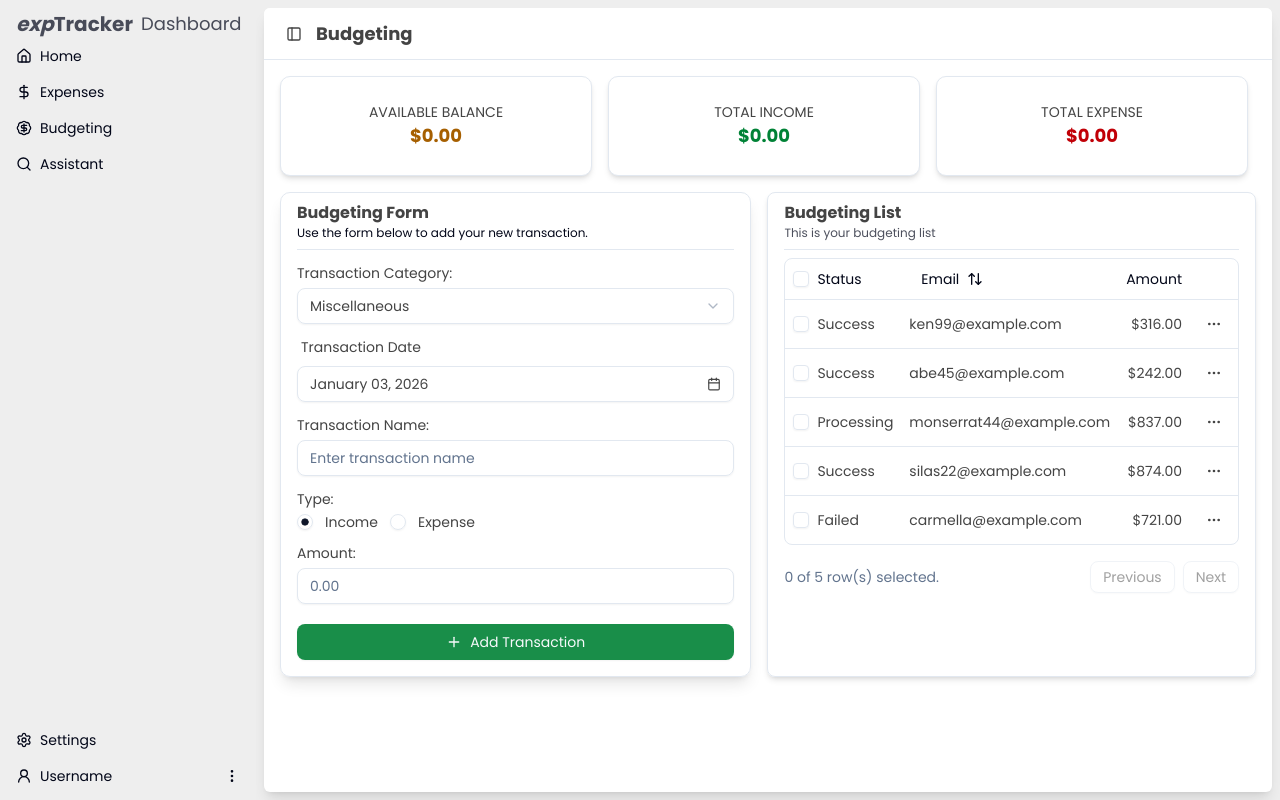
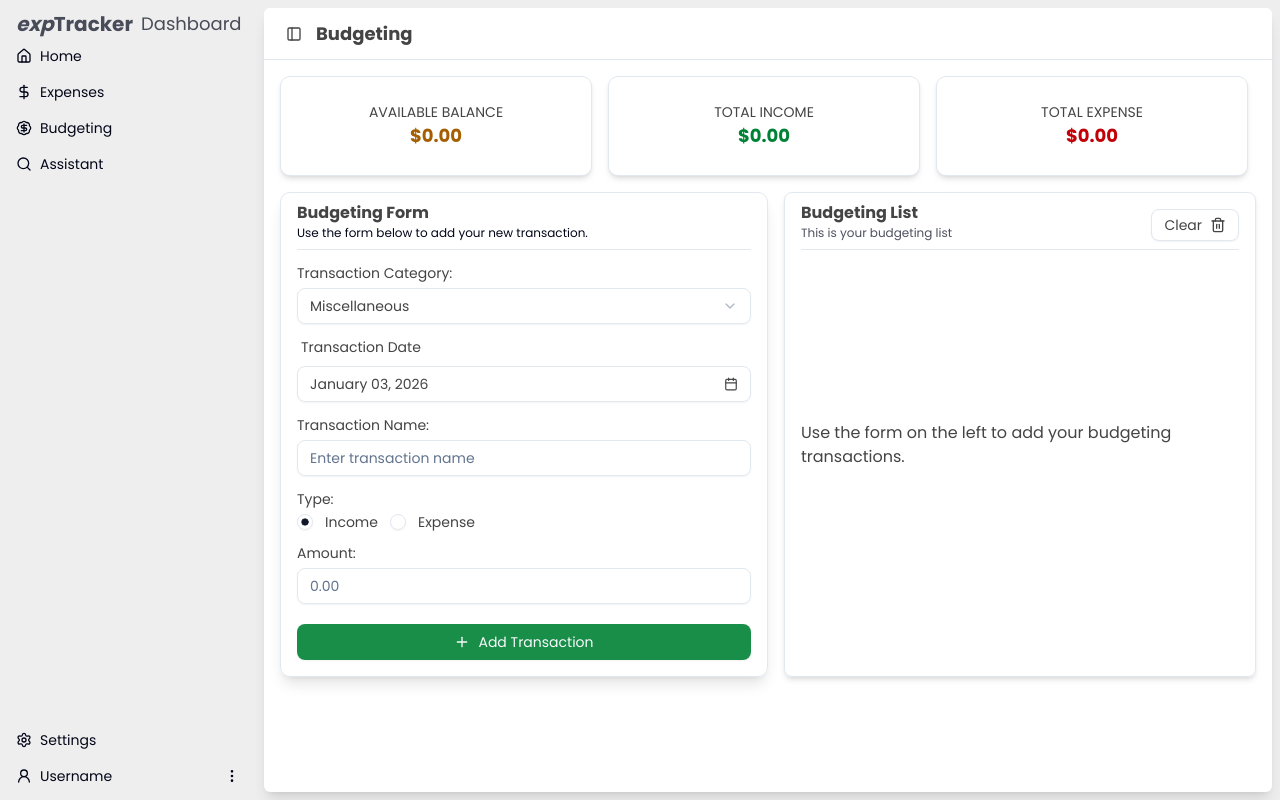
Before and after one commit to lengyangweb/exp-tracker-v2, a Next.js app: page /budgeting in a window 1280 px wide. Built offline with nearby package versions, Linux system fonts and the light colour scheme.

Commit message:
wrapping up with budgeting page

```diff
--- a/src/app/budgeting/budget-table.jsx
+++ b/src/app/budgeting/budget-table.jsx
@@ -9,20 +9,18 @@ import {
   getSortedRowModel,
   useReactTable,
 } from "@tanstack/react-table";
-import { ArrowUpDown, ChevronDown, MoreHorizontal } from "lucide-react";
+import { ArrowUpDown, MoreHorizontal, Trash2Icon } from "lucide-react";
 
 import { Button } from "@/components/ui/button";
-import { Checkbox } from "@/components/ui/checkbox";
+
 import {
   DropdownMenu,
-  DropdownMenuCheckboxItem,
   DropdownMenuContent,
   DropdownMenuItem,
   DropdownMenuLabel,
   DropdownMenuSeparator,
   DropdownMenuTrigger,
 } from "@/components/ui/dropdown-menu";
-import { Input } from "@/components/ui/input";
 import {
   Table,
   TableBody,
@@ -31,84 +29,29 @@ import {
   TableHeader,
   TableRow,
 } from "@/components/ui/table";
+import { Badge } from "@/components/ui/badge";
+import moment from "moment";
 
-const data = [
+function BudgetTable({ data = [], removeItem }) {
+  const [sorting, setSorting] = React.useState([]);
+  const [columnFilters, setColumnFilters] = React.useState([]);
+  const [columnVisibility, setColumnVisibility] = React.useState({});
+  const [rowSelection, setRowSelection] = React.useState({});
+
+const columns = [
   {
-    id: "m5gr84i9",
-    amount: 316,
-    status: "success",
-    email: "ken99@example.com",
-  },
-  {
-    id: "3u1reuv4",
-    amount: 242,
-    status: "success",
-    email: "Abe45@example.com",
-  },
-  {
-    id: "derv1ws0",
-    amount: 837,
-    status: "processing",
-    email: "Monserrat44@example.com",
-  },
-  {
-    id: "5kma53ae",
-    amount: 874,
-    status: "success",
-    email: "Silas22@example.com",
-  },
-  {
-    id: "bhqecj4p",
-    amount: 721,
-    status: "failed",
-    email: "carmella@example.com",
-  },
-];
-
-export const columns = [
-  {
-    id: "select",
-    header: ({ table }) => (
-      <Checkbox
-        checked={
-          table.getIsAllPageRowsSelected() ||
-          (table.getIsSomePageRowsSelected() && "indeterminate")
-        }
-        onCheckedChange={(value) => table.toggleAllPageRowsSelected(!!value)}
-        aria-label="Select all"
-      />
+    accessorKey: "title",
+    header: "Title",
+    cell: ({ row }) => (
+      <div className="flex flex-col">
+        <span className="text-[10px]">{moment(row.original.historyDate).format('MMM DD, YYYY')}</span>
+        <span className="capitalize">{row.getValue("title")}</span>
+        <div className="flex gap-2 p-0 m-0">
+          <Badge variant='secondary' className='text-[9px]'>{row.original.type}</Badge>
+          <Badge variant='secondary' className='text-[9px]'>{row.original.category}</Badge>
+        </div>
+      </div>
     ),
-    cell: ({ row }) => (
-      <Checkbox
-        checked={row.getIsSelected()}
-        onCheckedChange={(value) => row.toggleSelected(!!value)}
-        aria-label="Select row"
-      />
-    ),
-    enableSorting: false,
-    enableHiding: false,
-  },
-  {
-    accessorKey: "status",
-    header: "Status",
-    cell: ({ row }) => (
-      <div className="capitalize">{row.getValue("status")}</div>
-    ),
-  },
-  {
-    accessorKey: "email",
-    header: ({ column }) => {
-      return (
-        <Button
-          variant="ghost"
-          onClick={() => column.toggleSorting(column.getIsSorted() === "asc")}
-        >
-          Email
-          <ArrowUpDown />
-        </Button>
-      );
-    },
-    cell: ({ row }) => <div className="lowercase">{row.getValue("email")}</div>,
   },
   {
     accessorKey: "amount",
@@ -140,27 +83,18 @@ export const columns = [
             </Button>
           </DropdownMenuTrigger>
           <DropdownMenuContent align="end">
-            <DropdownMenuLabel>Actions</DropdownMenuLabel>
-            <DropdownMenuItem
-              onClick={() => navigator.clipboard.writeText(payment.id)}
-            >
-              Copy payment ID
+            <DropdownMenuItem onClick={() => removeItem(row.original)}>
+              <div className="w-full flex justify-between items-center">
+                <span>Delete</span>
+                <Trash2Icon />
+              </div>
             </DropdownMenuItem>
-            <DropdownMenuSeparator />
-            <DropdownMenuItem>View customer</DropdownMenuItem>
-            <DropdownMenuItem>View payment details</DropdownMenuItem>
           </DropdownMenuContent>
         </DropdownMenu>
       );
     },
   },
 ];
-
-function BudgetTable() {
-  const [sorting, setSorting] = React.useState([]);
-  const [columnFilters, setColumnFilters] = React.useState([]);
-  const [columnVisibility, setColumnVisibility] = React.useState({});
-  const [rowSelection, setRowSelection] = React.useState({});
 
   const table = useReactTable({
     data,
@@ -182,7 +116,7 @@ function BudgetTable() {
   });
 
   return (
-    <div className="w-full">
+    <div className="w-full h-full">
       <div className="overflow-hidden rounded-md border">
         <Table>
           <TableHeader>
@@ -235,8 +169,7 @@ function BudgetTable() {
       </div>
       <div className="flex items-center justify-end space-x-2 py-4">
         <div className="text-muted-foreground flex-1 text-sm">
-          {table.getFilteredSelectedRowModel().rows.length} of{" "}
-          {table.getFilteredRowModel().rows.length} row(s) selected.
+          {table.getFilteredRowModel().rows.length} row(s).
         </div>
         <div className="space-x-2">
           <Button
--- a/src/app/budgeting/budgeting-form.jsx
+++ b/src/app/budgeting/budgeting-form.jsx
@@ -44,7 +44,7 @@ const dollarNumber = z
   })
   .refine((v) => v >= 0, { message: "Amount must be non-negative."});
 
-const BudgetingForm = () => {
+const BudgetingForm = ({ setRefetch }) => {
   const categoryRef = useRef(null);
 
   const {
@@ -80,24 +80,16 @@ const BudgetingForm = () => {
 
     // Send data to the server
     try {
-      const response = await fetch(`/api/histories/${trackerId}`, {
-        method: 'POST',
-        headers: {
-          'Content-Type': 'application/json',
-        },
-        body: JSON.stringify(data),
-      });
+      let budgetList = localStorage.getItem('budget-list');
+      if (budgetList) budgetList = JSON.parse(budgetList);
+      if (!budgetList) budgetList = [];
+      budgetList = [...budgetList, data];
 
-      const result = await response.json();
-
-      if (!response.ok) {
-        throw new Error(result.message || 'Something went wrong');
-      }
-
+      localStorage.setItem('budget-list', JSON.stringify(budgetList));
       toast.success('Transaction added successfully!');
+      categoryRef.current?.focus();
+      setRefetch(true);
       reset();
-      setRefetch(true);
-      categoryRef.current?.focus();
     } catch (error) {
       console.error('Error adding transaction:', error);
       toast.error(error.message || 'Failed to add transaction');
--- a/src/app/budgeting/page.jsx
+++ b/src/app/budgeting/page.jsx
@@ -1,35 +1,109 @@
+'use client';
+
 import MenuBar from '@/components/shared/menu-bar'
-import React from 'react'
+import React, { useEffect, useState } from 'react'
 import BudgetingForm from './budgeting-form'
 import BalanceCard from '../manage-expense/[id]/balance-card'
 import BudgetTable from './budget-table'
+import { Spinner } from '@/components/ui/spinner';
+import { toast } from 'sonner';
+import { Button } from '@/components/ui/button';
+import { Trash2Icon } from 'lucide-react';
+import { Tooltip, TooltipTrigger, TooltipContent } from '@/components/ui/tooltip';
 
 const page = () => {
+  const [refetch, setRefetch] = useState(true);
+  const [isLoading, setIsLoading] = useState(true);
+  const [budgetList, setBudgetList] = useState([]);
+
+  useEffect(() => {
+    if (refetch) {
+      setIsLoading(true);
+
+      let budgetList = localStorage.getItem('budget-list');
+      if (budgetList) budgetList = JSON.parse(budgetList);
+      if (!budgetList) localStorage.setItem('budget-list', []);
+      setBudgetList(budgetList || []);
+      setRefetch(false);
+      setIsLoading(false);
+    }
+
+    return () => {
+      // clear budget list
+      // localStorage.removeItem('budget-list');
+    }
+  }, [refetch]);
+
+  const removeItem = (item) => {
+    let tempList = [...budgetList];
+    tempList = tempList.filter((listItem) => listItem.title !== item.title);
+    // update localStorage
+    localStorage.setItem('budget-list', JSON.stringify(tempList));
+    setBudgetList(tempList);
+    toast.success('Item has been removed.');
+  }
+
+  const clearBudgetList = () => {
+    localStorage.removeItem('budget-list');
+    setBudgetList([]);
+    toast.success('Budget list has been clear.');
+  }
+
   return (
-    <MenuBar pageTitle='Budgeting'>
+    <MenuBar pageTitle="Budgeting">
       <div className="flex gap-4 flex-col w-full p-4">
         {/* Balance Cards */}
-        <BalanceCard histories={[]} />
-        <div className="w-full flex gap-4">
+        <BalanceCard histories={budgetList} />
+        <div className="w-full h-full flex flex-col lg:flex-row gap-4 mt-14 lg:mt-0">
           {/* Budget Form */}
-          <div className="w-1/2">
-            <BudgetingForm />
+          <div className="w-full lg:w-1/2">
+            <BudgetingForm setRefetch={setRefetch} />
           </div>
           {/* Display Budget Transaction */}
-          <div className="flex-1 flex-col shadow-md py-2 px-4 rounded-md border">
-            <div className='flex flex-col mb-2'>
-              <span className="font-semibold">Budgeting List</span>
-              <span className='text-xs text-foreground/70'>This is your budgeting list</span>
+          <div className="flex-1 flex-col shadow-md py-2 px-4 rounded-md border w-full">
+            <div className="flex justify-between items-center">
+              <div className="flex flex-col mb-2">
+                <span className="font-semibold">Budgeting List</span>
+                <span className="text-xs text-foreground/70">
+                  This is your budgeting list
+                </span>
+              </div>
+              <Tooltip>
+                <TooltipTrigger asChild>
+                  <Button size='sm' variant='outline' onClick={clearBudgetList}>
+                    <div className="flex justify-center items-center gap-2">
+                      <span>Clear</span>
+                      <Trash2Icon />
+                    </div>
+                  </Button>
+                </TooltipTrigger>
+                <TooltipContent>
+                  <p>Clear Budget List</p>
+                </TooltipContent>
+              </Tooltip>
             </div>
             <hr />
-            <div className="w-full mt-2">
-              <BudgetTable />
+            <div className="w-full h-4/5 mt-2">
+              { isLoading && (
+                <div className='w-full h-full flex flex-col justify-center items-center'>
+                  <Spinner />
+                  <span>Loading Budget List</span>
+                </div>
+              )}
+              {!isLoading && budgetList.length === 0 && (
+                <div className='w-full h-full flex justify-center items-center'>
+                  <p>Use the form on the left to add your budgeting transactions.</p>
+                </div>
+              )}
+              {!isLoading && budgetList.length > 0 && (
+                <BudgetTable data={budgetList} removeItem={removeItem} />
+              )}
             </div>
           </div>
         </div>
       </div>
     </MenuBar>
-  )
+  );
 }
 
 export default page
--- /dev/null
+++ b/src/components/ui/badge.jsx
@@ -0,0 +1,44 @@
+import * as React from "react"
+import { Slot } from "@radix-ui/react-slot"
+import { cva } from "class-variance-authority";
+
+import { cn } from "@/lib/utils"
+
+const badgeVariants = cva(
+  "inline-flex items-center justify-center rounded-full border px-2 py-0.5 text-xs font-medium w-fit whitespace-nowrap shrink-0 [&>svg]:size-3 gap-1 [&>svg]:pointer-events-none focus-visible:border-ring focus-visible:ring-ring/50 focus-visible:ring-[3px] aria-invalid:ring-destructive/20 dark:aria-invalid:ring-destructive/40 aria-invalid:border-destructive transition-[color,box-shadow] overflow-hidden",
+  {
+    variants: {
+      variant: {
+        default:
+          "border-transparent bg-primary text-primary-foreground [a&]:hover:bg-primary/90",
+        secondary:
+          "border-transparent bg-secondary text-secondary-foreground [a&]:hover:bg-secondary/90",
+        destructive:
+          "border-transparent bg-destructive text-white [a&]:hover:bg-destructive/90 focus-visible:ring-destructive/20 dark:focus-visible:ring-destructive/40 dark:bg-destructive/60",
+        outline:
+          "text-foreground [a&]:hover:bg-accent [a&]:hover:text-accent-foreground",
+      },
+    },
+    defaultVariants: {
+      variant: "default",
+    },
+  }
+)
+
+function Badge({
+  className,
+  variant,
+  asChild = false,
+  ...props
+}) {
+  const Comp = asChild ? Slot : "span"
+
+  return (
+    <Comp
+      data-slot="badge"
+      className={cn(badgeVariants({ variant }), className)}
+      {...props} />
+  );
+}
+
+export { Badge, badgeVariants }
```
